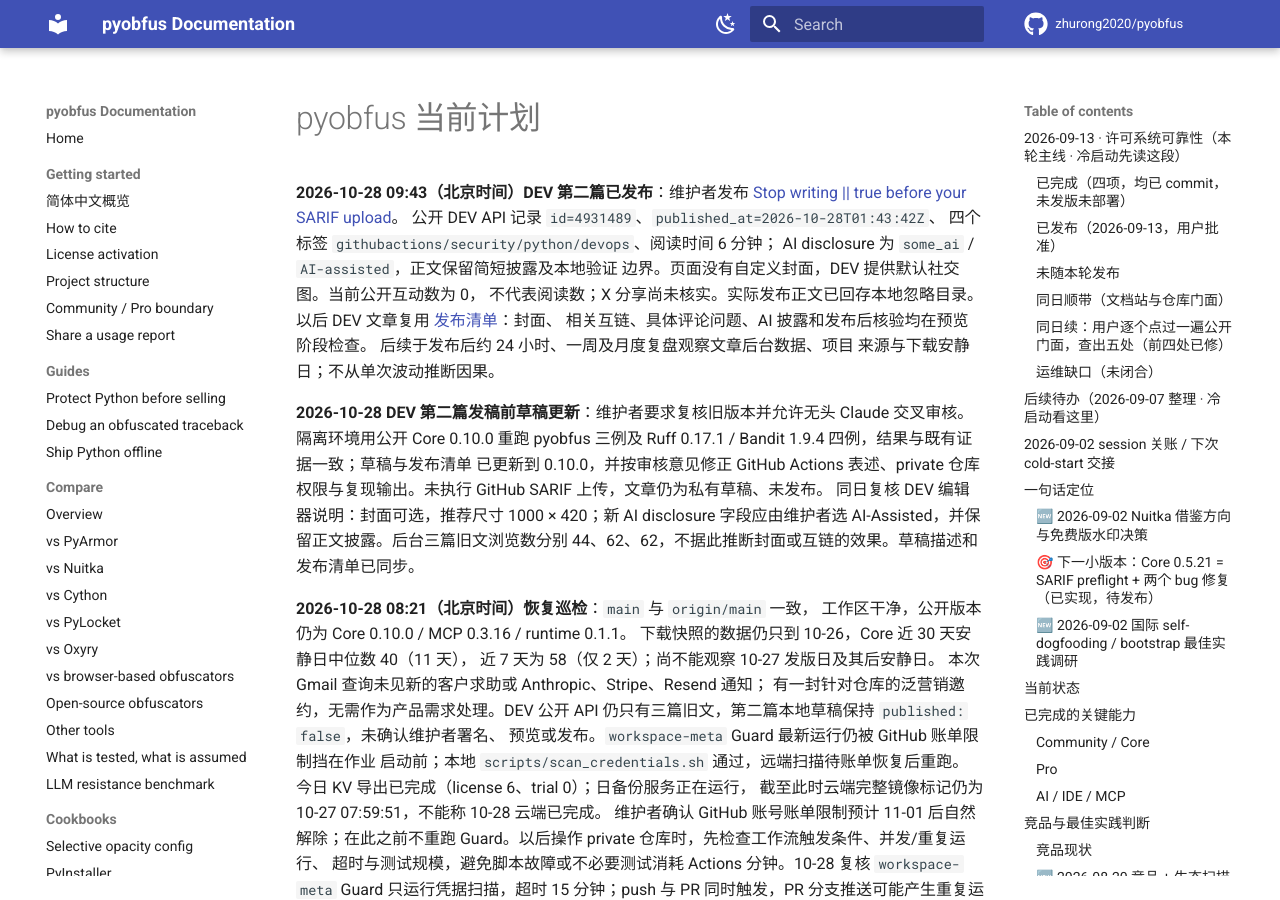
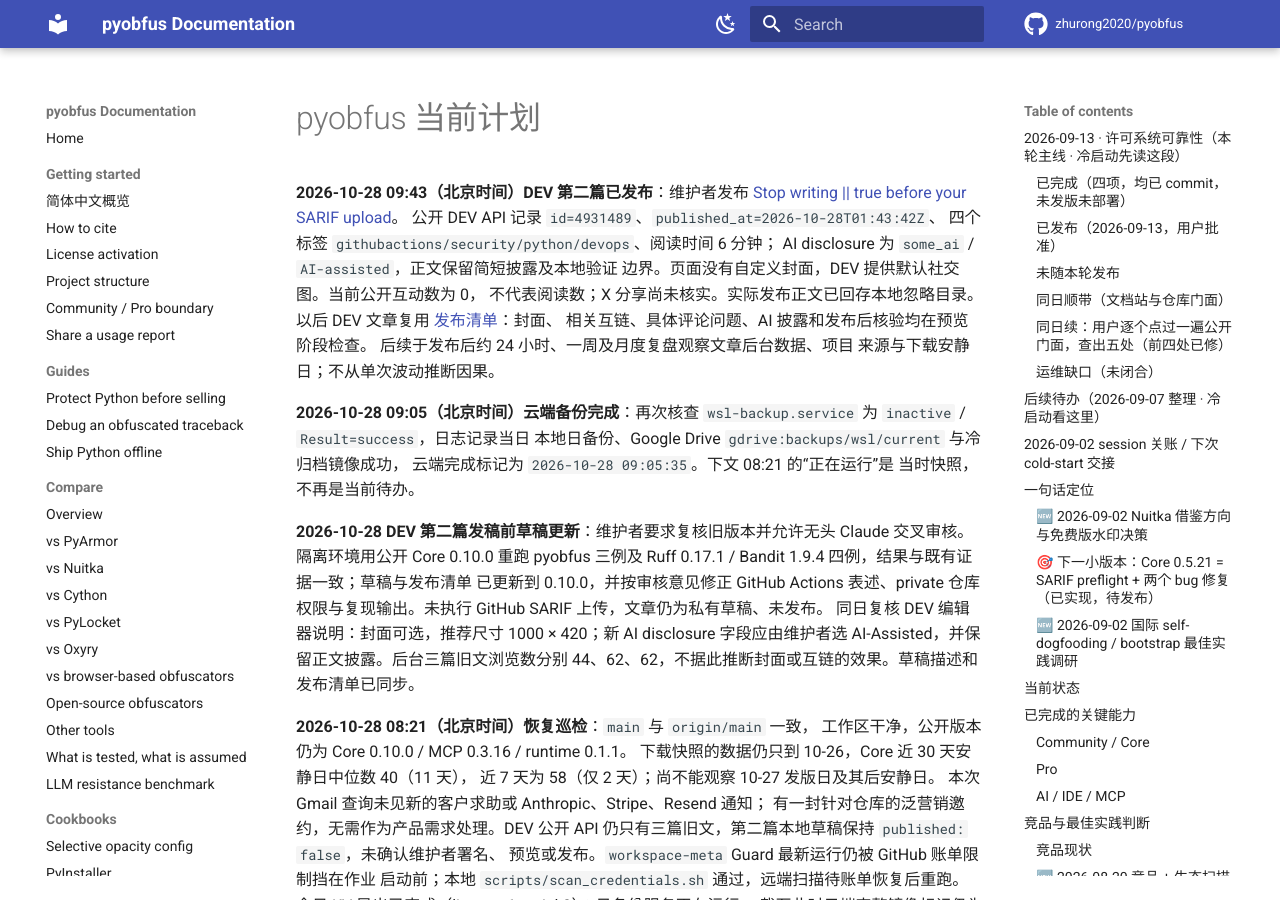
Before and after one commit to zhurong2020/pyobfus, an MkDocs documentation site: the page built from docs/CURRENT_PLAN_ZH.md, in a window 1280 px wide and 900 px high. Built offline with MkDocs 1.6.1 and Material for MkDocs 9.7.7, drawn with Linux system fonts in a browser that asks for light colours; comment, search, counter and statistics services are not loaded.

Commit message:
docs: confirm October 28 cloud backup completion

```diff
--- a/docs/CURRENT_PLAN_ZH.md
+++ b/docs/CURRENT_PLAN_ZH.md
@@ -11,6 +11,12 @@
 相关互链、具体评论问题、AI 披露和发布后核验均在预览阶段检查。
 后续于发布后约 24 小时、一周及月度复盘观察文章后台数据、项目
 来源与下载安静日；不从单次波动推断因果。
+
+**2026-10-28 09:05（北京时间）云端备份完成**：再次核查
+`wsl-backup.service` 为 `inactive` / `Result=success`，日志记录当日
+本地日备份、Google Drive `gdrive:backups/wsl/current` 与冷归档镜像成功，
+云端完成标记为 `2026-10-28 09:05:35`。下文 08:21 的“正在运行”是
+当时快照，不再是当前待办。
 
 **2026-10-28 DEV 第二篇发稿前草稿更新**：维护者要求复核旧版本并允许无头
 Claude 交叉审核。隔离环境用公开 Core 0.10.0 重跑 pyobfus 三例及
```
Also changed, not shown: docs/TODO.md (+2 -2 lines).
